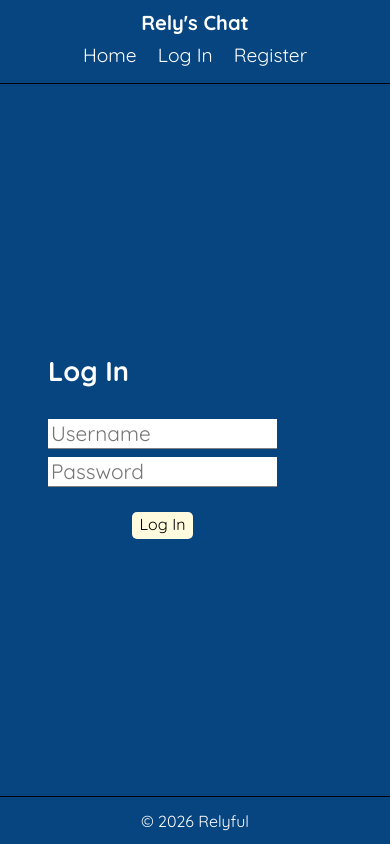
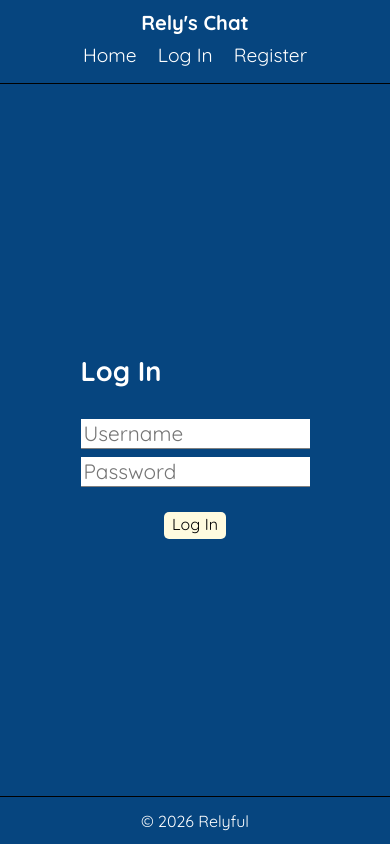
Before and after one commit to Relyful/Messaging-App, a React app in the folder frontend/: page /login in a window 390 px wide. Built offline with nearby package versions, Linux system fonts and the light colour scheme; no server answers; the HTML template or start-up script is replaced by a standard one.

Commit message:
Set button text color black on login and register

```diff
--- a/frontend/src/components/Login/Login.module.css
+++ b/frontend/src/components/Login/Login.module.css
@@ -41,6 +41,7 @@
   padding: 0.3em 0.5em;
   border-radius: 5px;
   background-color: rgb(255, 251, 223);
+  color: black;
   transition: all 0.1s ease-in;
   cursor: pointer;
 }
@@ -52,7 +53,7 @@
 
 @media (max-width:800px) {
   .logInContainer {
-    margin: 0;
+    margin: 0 auto;
     align-self: center;
     box-shadow: none;
   }
--- a/frontend/src/components/Register/Register.module.css
+++ b/frontend/src/components/Register/Register.module.css
@@ -48,6 +48,7 @@
 
 .formSubmitButt:hover {
   background-color: rgb(255, 249, 206);
+  color: black;
   transform: scale(1.05);
 }
 
```
